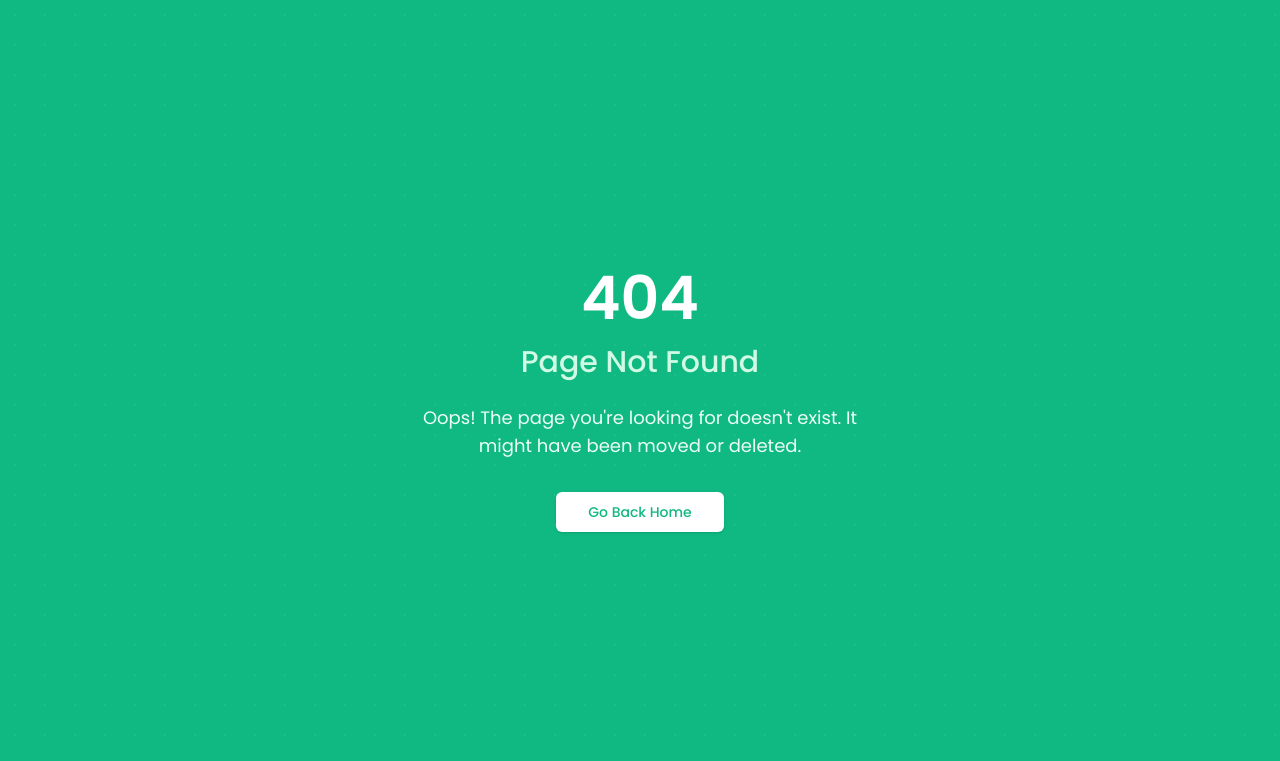
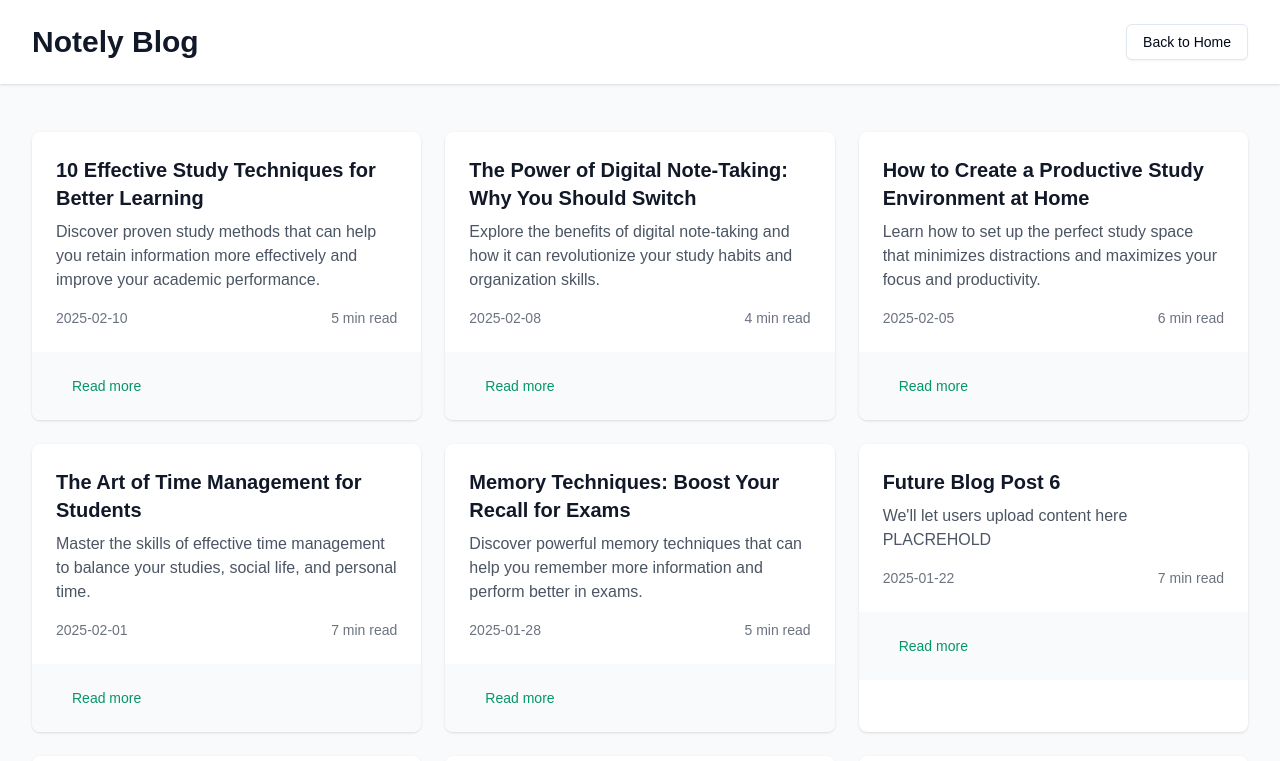
Before and after one commit to sethbehar/notely, a Next.js app: page /blog in a window 1280 px wide. Before the commit this address had no page. Shown: the top 761 px of the page. Built offline with nearby package versions, Linux system fonts and the light colour scheme; a web font is replaced by a local one.

Commit message:
Added a Blog Page

```diff
--- /dev/null
+++ b/src/app/blog/page.js
@@ -0,0 +1,98 @@
+import Link from "next/link"
+import { Button } from "@/components/ui/button"
+
+const blogPosts = [
+  {
+    id: 1,
+    title: "10 Effective Study Techniques for Better Learning",
+    excerpt:
+      "Discover proven study methods that can help you retain information more effectively and improve your academic performance.",
+    date: "2025-02-10",
+    readTime: "5 min read",
+  },
+  {
+    id: 2,
+    title: "The Power of Digital Note-Taking: Why You Should Switch",
+    excerpt:
+      "Explore the benefits of digital note-taking and how it can revolutionize your study habits and organization skills.",
+    date: "2025-02-08",
+    readTime: "4 min read",
+  },
+  {
+    id: 3,
+    title: "How to Create a Productive Study Environment at Home",
+    excerpt:
+      "Learn how to set up the perfect study space that minimizes distractions and maximizes your focus and productivity.",
+    date: "2025-02-05",
+    readTime: "6 min read",
+  },
+  {
+    id: 4,
+    title: "The Art of Time Management for Students",
+    excerpt: "Master the skills of effective time management to balance your studies, social life, and personal time.",
+    date: "2025-02-01",
+    readTime: "7 min read",
+  },
+  {
+    id: 5,
+    title: "Memory Techniques: Boost Your Recall for Exams",
+    excerpt:
+      "Discover powerful memory techniques that can help you remember more information and perform better in exams.",
+    date: "2025-01-28",
+    readTime: "5 min read",
+  },
+]
+
+for (let i = 6; i <= 20; i++) {
+  blogPosts.push({
+    id: i,
+    title: `Future Blog Post ${i}`,
+    excerpt:
+      "We'll let users upload content here PLACREHOLD",
+    date: `2025-01-${28 - i < 10 ? "0" + (28 - i) : 28 - i}`,
+    readTime: `${Math.floor(Math.random() * 5) + 3} min read`,
+  })
+}
+
+export default function BlogPage() {
+  return (
+    <div className="min-h-screen bg-gray-50">
+      <header className="bg-white shadow">
+        <div className="max-w-7xl mx-auto py-6 px-4 sm:px-6 lg:px-8 flex justify-between items-center">
+          <h1 className="text-3xl font-bold text-gray-900">Notely Blog</h1>
+          <Button asChild variant="outline">
+            <Link href="/">Back to Home</Link>
+          </Button>
+        </div>
+      </header>
+      <main className="max-w-7xl mx-auto py-6 sm:px-6 lg:px-8">
+        <div className="px-4 py-6 sm:px-0">
+          <div className="grid gap-6 md:grid-cols-2 lg:grid-cols-3">
+            {blogPosts.map((post) => (
+              <div key={post.id} className="bg-white overflow-hidden shadow rounded-lg">
+                <div className="p-6">
+                  <h2 className="text-xl font-semibold text-gray-900 mb-2">{post.title}</h2>
+                  <p className="text-gray-600 mb-4">{post.excerpt}</p>
+                  <div className="flex justify-between items-center text-sm text-gray-500">
+                    <span>{post.date}</span>
+                    <span>{post.readTime}</span>
+                  </div>
+                </div>
+                <div className="px-6 py-4 bg-gray-50">
+                  <Button variant="link" className="text-emerald-600 hover:text-emerald-700">
+                    Read more
+                  </Button>
+                </div>
+              </div>
+            ))}
+          </div>
+        </div>
+      </main>
+      <footer className="bg-white border-t border-gray-200 mt-12">
+        <div className="max-w-7xl mx-auto py-6 px-4 sm:px-6 lg:px-8 text-center text-gray-500">
+          <p>&copy; 2025 Notely. All rights reserved.</p>
+        </div>
+      </footer>
+    </div>
+  )
+}
```
